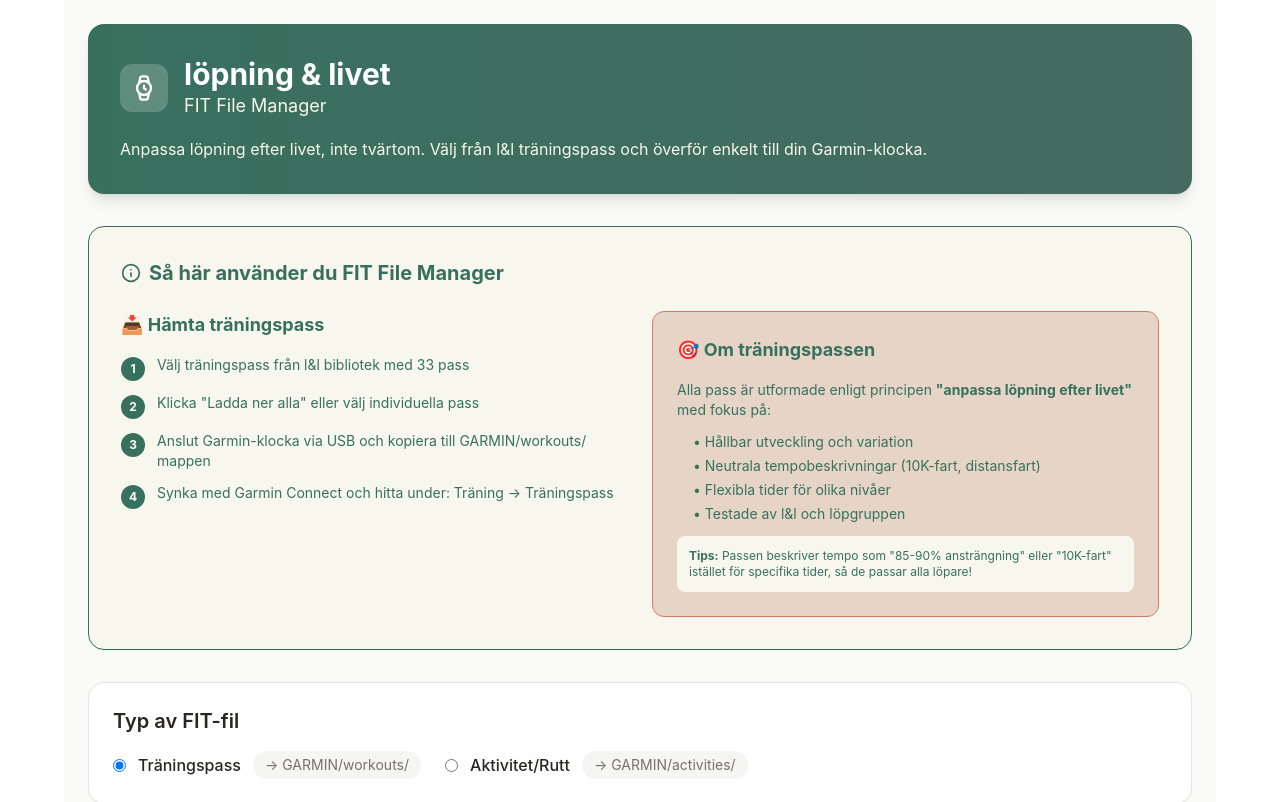
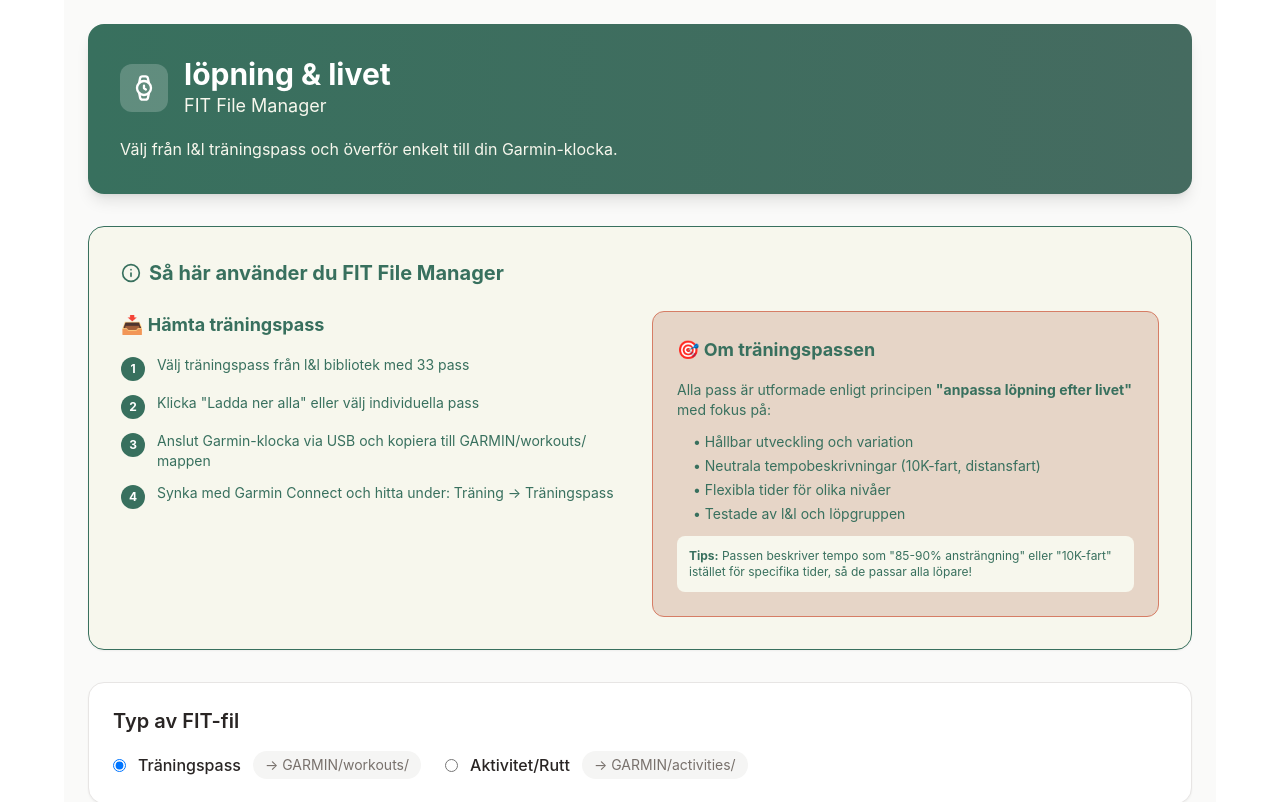
Before and after one commit to sestoltzf/lopning-livet-fit-manager, a React (Create React App) app: page / in a window 1280 px wide. Shown: the top 802 px of the page. Built offline with nearby package versions, Linux system fonts and the light colour scheme.

Commit message:
text update

```diff
--- a/src/App.js
+++ b/src/App.js
@@ -406,7 +406,7 @@
           </div>
         </div>
         <p className="leading-relaxed" style={{color: '#F7F7ED'}}>
-          Anpassa löpning efter livet, inte tvärtom. Välj från l&l träningspass och överför enkelt till din Garmin-klocka.
+          Välj från l&l träningspass och överför enkelt till din Garmin-klocka.
         </p>
       </div>
 
```
